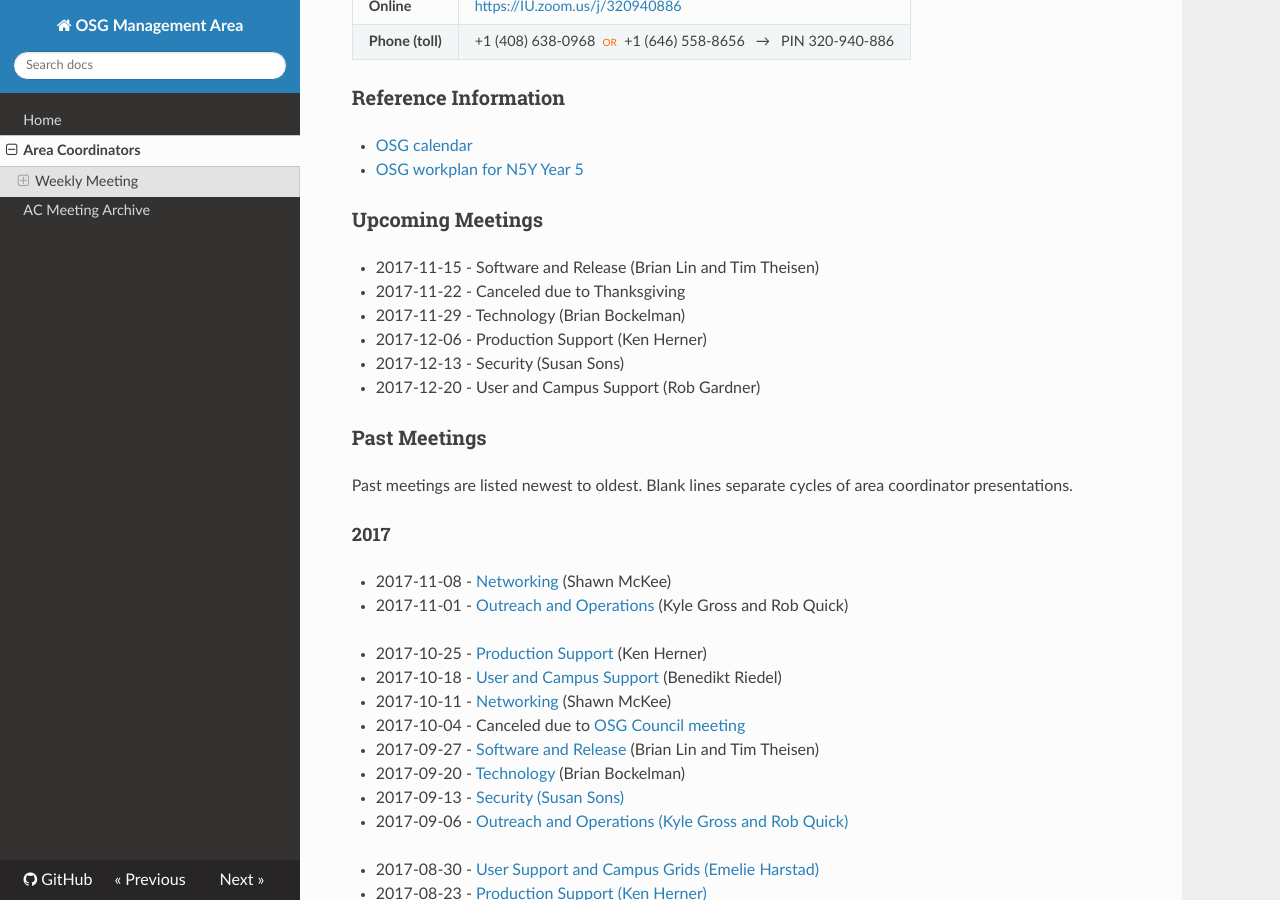
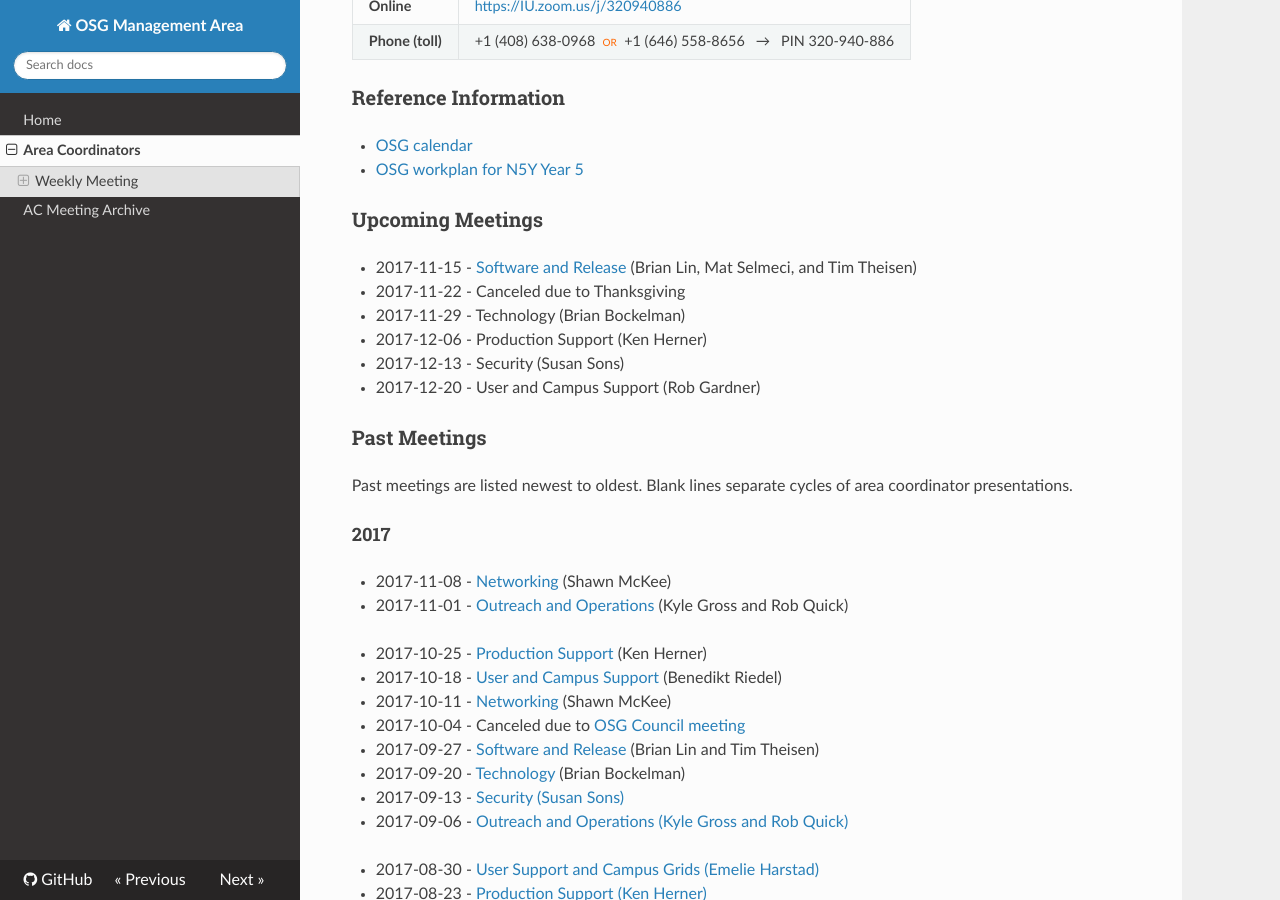
Before and after one commit to ppaschos/management-1, an MkDocs documentation site: the page built from docs/area-coordinators.md, in a window 1280 px wide and 900 px high, scrolled down 770 px. Built offline with MkDocs 1.6.1, drawn with Linux system fonts in a browser that asks for light colours; nearby versions of some CDN libraries; old or Windows-style settings are respelled for this version of MkDocs.

Commit message:
Add 2017-11-15 S&R notes link

```diff
--- a/docs/area-coordinators.md
+++ b/docs/area-coordinators.md
@@ -44,7 +44,7 @@ The current Area Coordinators are:
 
 ### Upcoming Meetings
 
-- 2017-11-15 - Software and Release (Brian Lin and Tim Theisen)
+- 2017-11-15 - [Software and Release](https://docs.google.com/document/d/1RicLGqMfOzBvds6VbKaIPFzFsk45w2U8zKjISJ4q_EE/edit?usp=sharing) (Brian Lin, Mat Selmeci, and Tim Theisen)
 - 2017-11-22 - Canceled due to Thanksgiving
 - 2017-11-29 - Technology (Brian Bockelman)
 - 2017-12-06 - Production Support (Ken Herner)
```
